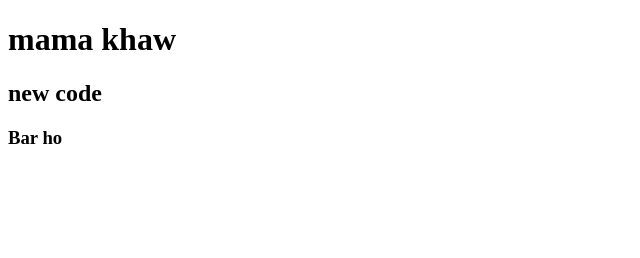
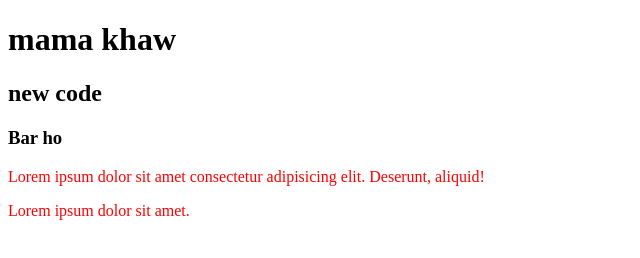
Before and after one commit to DhruboKumar/my-first-repo, a plain HTML site: page index.html in a window 1280 px wide. Shown: the whole page, without its empty margins (0-640 px from the left). Drawn offline with Linux system fonts and the light colour scheme.

Commit message:
style added

```diff
--- a/index.html
+++ b/index.html
@@ -5,10 +5,13 @@
     <meta http-equiv="X-UA-Compatible" content="IE=edge">
     <meta name="viewport" content="width=device-width, initial-scale=1.0">
     <title>My first github repo</title>
+    <link rel="stylesheet" href="style.css">
 </head>
 <body>
     <h1>mama khaw</h1>
     <h2>new code</h2>
     <h3>Bar ho</h3>
+    <p>Lorem ipsum dolor sit amet consectetur adipisicing elit. Deserunt, aliquid!</p>
+    <p>Lorem ipsum dolor sit amet.</p>
 </body>
 </html>
--- /dev/null
+++ b/style.css
@@ -0,0 +1,3 @@
+p{
+    color: red;
+}
```
